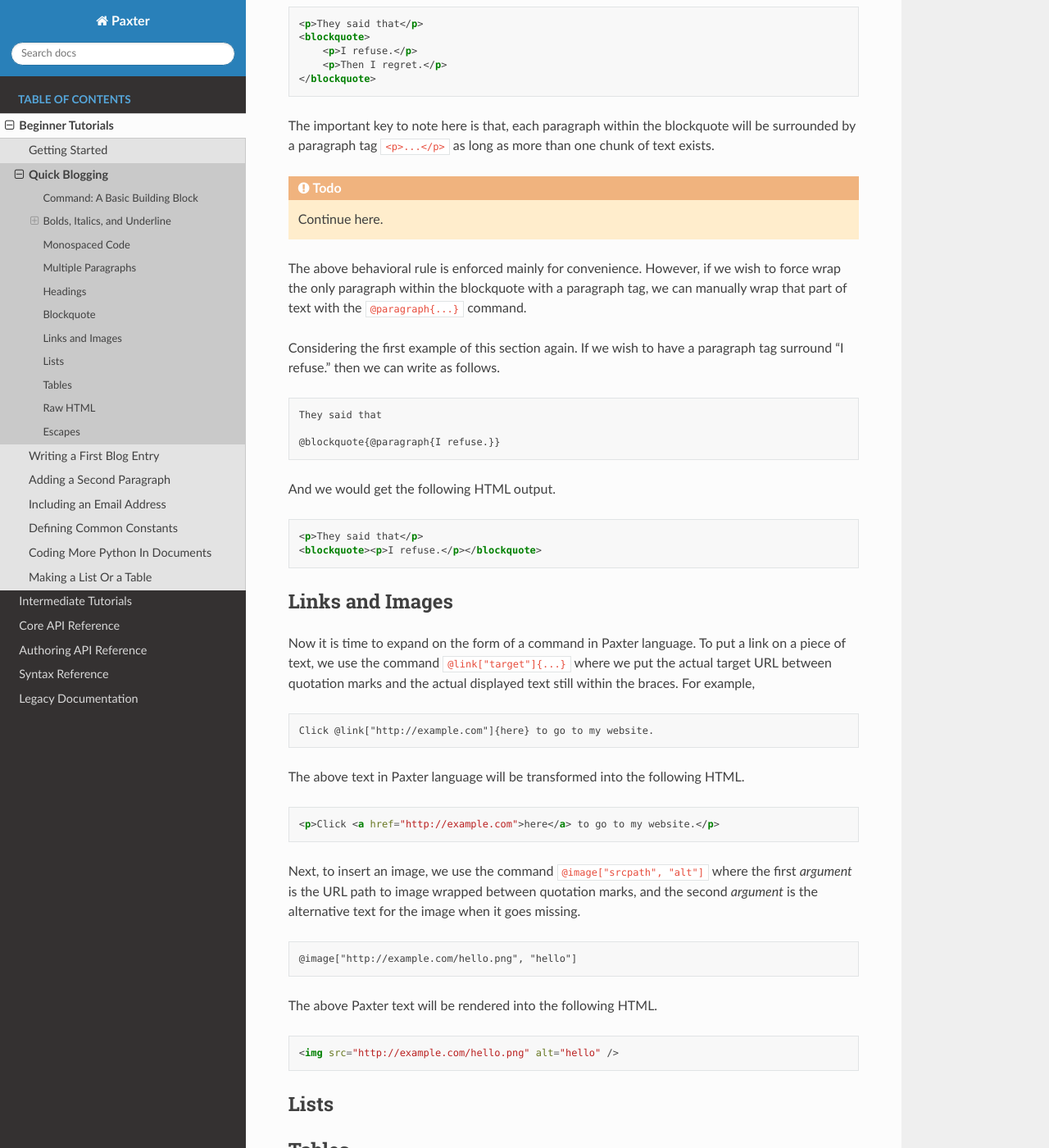
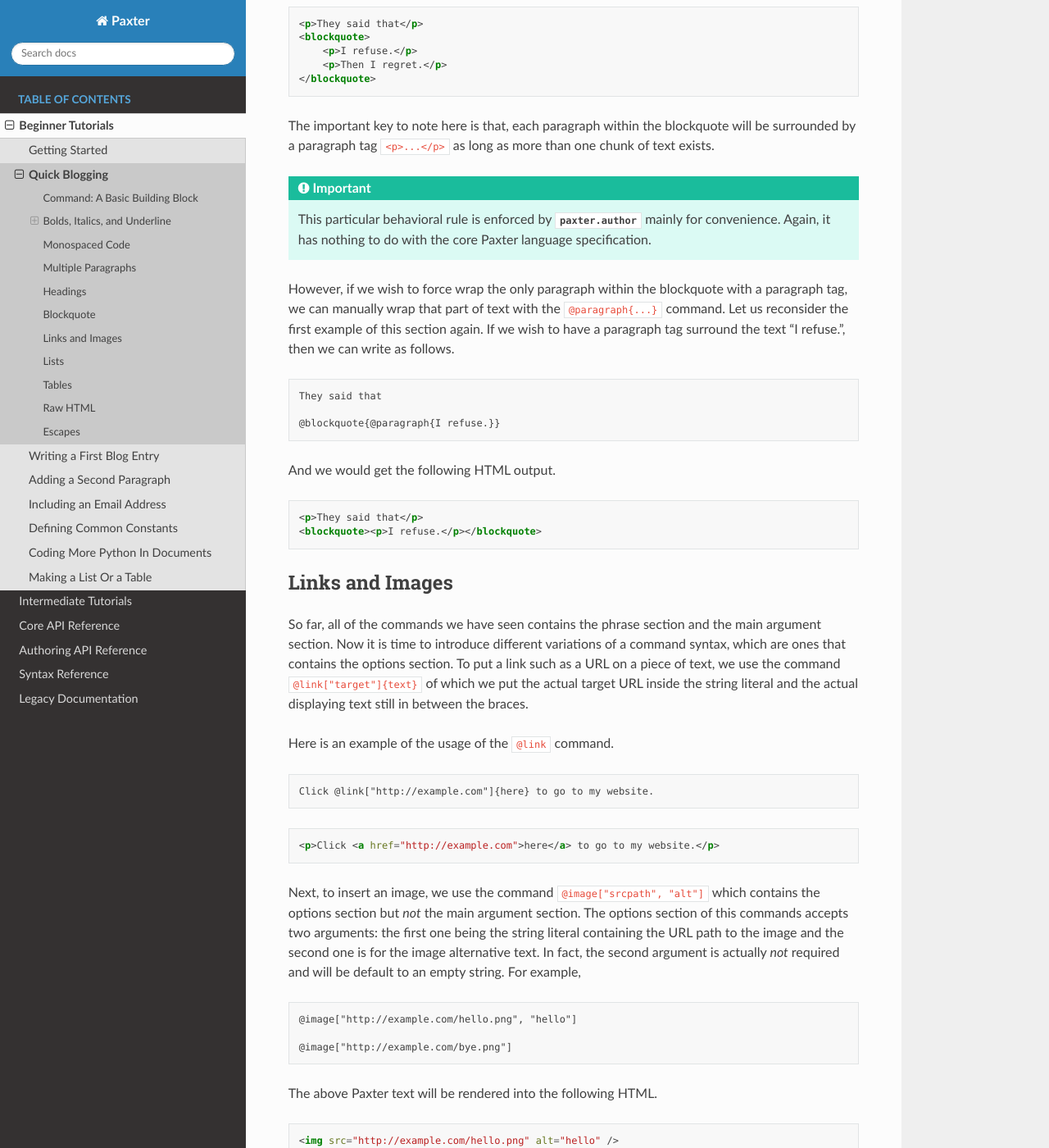
Before and after one commit to abhabongse/paxter, a Sphinx documentation site: the page built from docs/beginner-tutorials/quick-blogging.rst, in a window 1280 px wide and 1400 px high, scrolled down 4500 px. Shown: the whole window at 82% size. Built offline with Sphinx 7.4.7 and the Read the Docs theme 2.0.0, drawn with Linux system fonts in a browser that asks for light colours; the version number could not be read and is left out; some of the changed text lies outside the part shown.

Commit message:
More cleaned up content on quick blogging page

```diff
--- a/docs/beginner-tutorials/quick-blogging.rst
+++ b/docs/beginner-tutorials/quick-blogging.rst
@@ -240,7 +240,7 @@ would be transformed into the following HTML output.
 However, suppose that we want to include multiple paragraphs inside the blockquote.
 We can follow the similar rules
 as to how to write multiple paragraphs in general:
-by separating them with at least two newline characters.
+by separating them with at least one blank lines.
 This is demonstrated in the following example.
 
 .. code-block:: paxter
@@ -266,17 +266,17 @@ each paragraph within the blockquote will be surrounded by
 a paragraph tag ``<p>...</p>``
 as long as more than one chunk of text exists.
 
-.. todo::
+.. important::
 
-   Continue here.
+   This particular behavioral rule is enforced by
+   :mod:`paxter.author` mainly for convenience.
+   Again, it has nothing to do with the core Paxter language specification.
 
-The above behavioral rule is enforced mainly for convenience.
 However, if we wish to force wrap the only paragraph within the blockquote
 with a paragraph tag,
 we can manually wrap that part of text with the ``@paragraph{...}`` command.
-
-Considering the first example of this section again.
-If we wish to have a paragraph tag surround “I refuse.”
+Let us reconsider the first example of this section again.
+If we wish to have a paragraph tag surround the text “I refuse.”,
 then we can write as follows.
 
 .. code-block:: paxter
@@ -296,35 +296,59 @@ And we would get the following HTML output.
 Links and Images
 ================
 
-Now it is time to expand on the form of a command in Paxter language.
-To put a link on a piece of text, we use the command ``@link["target"]{...}``
-where we put the actual target URL between quotation marks
-and the actual displayed text still within the braces.
-For example,
+So far, all of the commands we have seen contains
+the phrase section and the main argument section.
+Now it is time to introduce different variations of a command syntax,
+which are ones that contains the options section.
+To put a link such as a URL on a piece of text,
+we use the command ``@link["target"]{text}``
+of which we put the actual target URL inside the string literal
+and the actual displaying text still in between the braces.
+
+Here is an example of the usage of the ``@link`` command.
 
 .. code-block:: paxter
 
    Click @link["http://example.com"]{here} to go to my website.
-
-The above text in Paxter language will be transformed into the following HTML.
 
 .. code-block:: html
 
    <p>Click <a href="http://example.com">here</a> to go to my website.</p>
 
 Next, to insert an image, we use the command ``@image["srcpath", "alt"]``
-where the first *argument* is the URL path to image wrapped between quotation marks,
-and the second *argument* is the alternative text for the image when it goes missing.
+which contains the options section but *not* the main argument section.
+The options section of this commands accepts two arguments:
+the first one being the string literal containing the URL path to the image
+and the second one is for the image alternative text.
+In fact, the second argument is actually *not* required
+and will be default to an empty string.
+For example,
 
 .. code-block:: paxter
 
    @image["http://example.com/hello.png", "hello"]
+
+   @image["http://example.com/bye.png"]
+
 
 The above Paxter text will be rendered into the following HTML.
 
 .. code-block:: html
 
    <img src="http://example.com/hello.png" alt="hello" />
+   <img src="http://example.com/bye.png" alt="" />
+
+.. note::
+
+   If you are thinking that the options section of a command syntax
+   looks eerily similar to function call syntax in python,
+   do take note that this happens by design.
+   We will dive into more details about the structure of command syntax
+   on later pages of this grand tutorial.
+
+.. todo::
+
+   Continue here.
 
 
 Lists
```
Also changed, not shown: other parts of docs/beginner-tutorials/quick-blogging.rst (+3 -3 lines).
